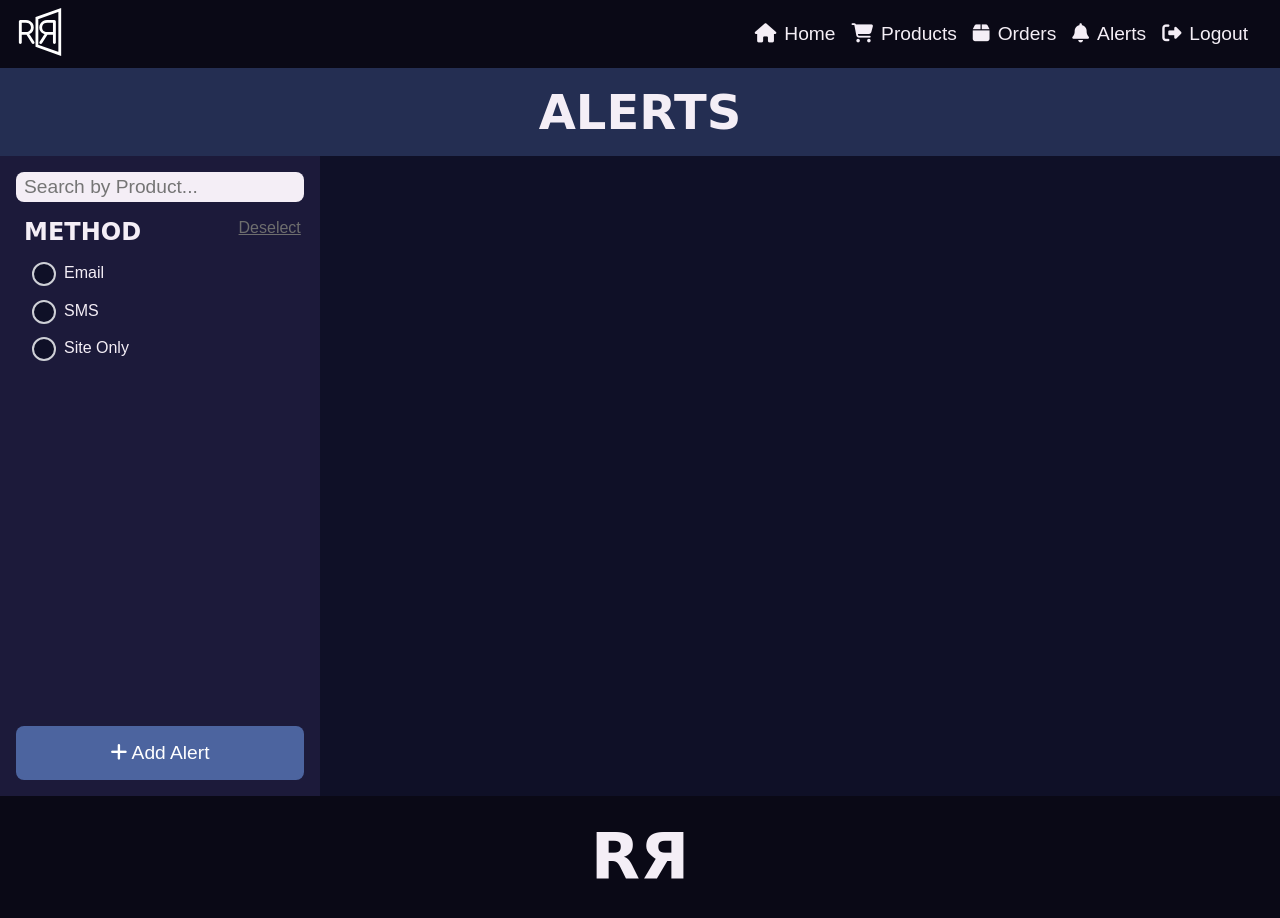
After one commit to MIRROR-Team18/mirror, a PHP site: page /admin/alerts/ in a window 1280 px wide. The commit adds this page. Run offline with PHP 8.4, Linux system fonts and the light colour scheme; the visitor is signed in with stand-in values (Sample User, id 1); data that the repository does not hold is empty; some libraries are stand-ins or nearby versions; some web fonts are replaced.

Commit message:
Started creating alerts

```diff
--- a/_components/database.php
+++ b/_components/database.php
@@ -223,6 +223,15 @@ class Database {
 				userID VARCHAR(8) NULL,
 				message TEXT NOT NULL,
 				FOREIGN KEY (userID) REFERENCES users(id)
+			);",
+				"CREATE TABLE IF NOT EXISTS alerts (
+				userID VARCHAR(8) NOT NULL,
+				productID VARCHAR(32) NOT NULL,
+				method ENUM('email', 'sms', 'site') NOT NULL,
+				threshold int NOT NULL,
+				FOREIGN KEY (userID) REFERENCES users(id),
+				FOREIGN KEY (productID) REFERENCES products(id),
+				PRIMARY KEY (userID, productID, method, threshold)
 			);",
 				"INSERT INTO gender_def (name) VALUES ('male'), ('female'), ('unisex')",
 				"INSERT INTO type_def (name) VALUES ('tops'), ('bottoms'), ('socks'), ('shoes'), ('accessories')",
--- a/admin/_components/header.php
+++ b/admin/_components/header.php
@@ -7,6 +7,7 @@
 		<a href="/admin"><i class="fa-solid fa-house"></i>Home</a>
         <a href="/admin/products/"><i class="fa-solid fa-cart-shopping"></i>Products</a>
         <a href="/admin/orders/"><i class="fa-solid fa-box"></i>Orders</a>
+        <a href="/admin/alerts/"><i class="fa-solid fa-bell"></i>Alerts</a>
 		<a href="/logout.php"><i class="fa-solid fa-right-from-bracket"></i>Logout</a>
 	</div>
 </nav>
--- /dev/null
+++ b/admin/alerts/index.php
@@ -0,0 +1,62 @@
+<?php
+	require_once "../_components/adminCheck.php";
+	require_once "../../_components/database.php";
+	$db = new Database();
+?>
+<!DOCTYPE html>
+<html lang="en">
+<head>
+	<?php include '../../_components/default.php'; ?>
+	<title>Admin - Alerts</title>
+	<link rel="stylesheet" href="../../_stylesheets/products.css">
+	<link rel="stylesheet" href="../admin.css">
+	<script src="../../_scripts/listFiltering.js" defer async></script>
+</head>
+<body>
+	<?php include '../_components/header.php'; ?>
+	<section class="blue-3">
+		<h1>ALERTS</h1>
+	</section>
+	<main>
+		<aside>
+			<div class="asideContent">
+				<div class="topAside">
+					<div class="searchGroup">
+						<label class="sr-only" for="search">SEARCH</label>
+						<input type="text" id="search" placeholder="Search by Product...">
+					</div>
+					<div class="filterGroup" data-for="method">
+						<div class="title">
+							<h2>METHOD</h2>
+							<span>
+								<a href="#" id="orderType_only" class="selected sr-only">Only</a>
+								<a href="#" onclick="reset()">Deselect</a>
+							</span>
+						</div>
+						<div class="inputLabelGroup">
+							<input type="radio" name="method" id="email" value="email">
+							<label for="email">Email</label>
+						</div>
+						<div class="inputLabelGroup">
+							<input type="radio" name="method" id="sms" value="sms">
+							<label for="sms">SMS</label>
+						</div>
+						<div class="inputLabelGroup">
+							<input type="radio" name="method" id="site" value="site">
+							<label for="site">Site Only</label>
+						</div>
+					</div>
+				</div>
+				<button class="fullWidth" onclick="window.location.href='./upsert.php'">
+					<i class="fa-solid fa-plus"></i>
+					Add Alert
+				</button>
+			</div>
+		</aside>
+		<section id="alerts" class="blue-1">
+
+		</section>
+	</main>
+	<?php include '../../_components/shortFooter.php'; ?>
+</body>
+</html>
--- a/admin/orders/index.php
+++ b/admin/orders/index.php
@@ -33,11 +33,11 @@
                                 <a href="#" onclick="reset()">Deselect</a>
                             </span>
                         </div>
-                        <div class="inputLabelGroup" >
+                        <div class="inputLabelGroup">
                             <input type="radio" name="direction" id="in" value="in">
                             <label for="in">In</label>
                         </div>
-                        <div class="inputLabelGroup" >
+                        <div class="inputLabelGroup">
                             <input type="radio" name="direction" id="out" value="out">
                             <label for="out">Out</label>
                         </div>
```
